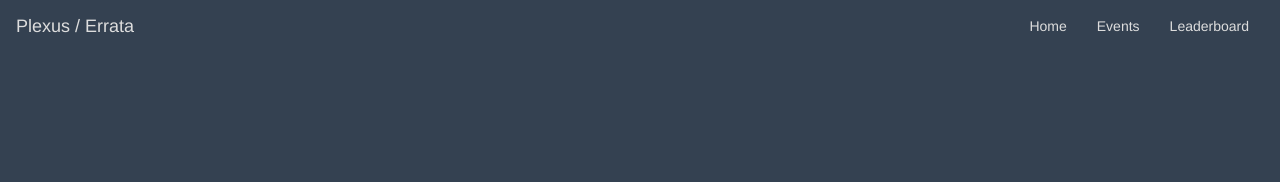
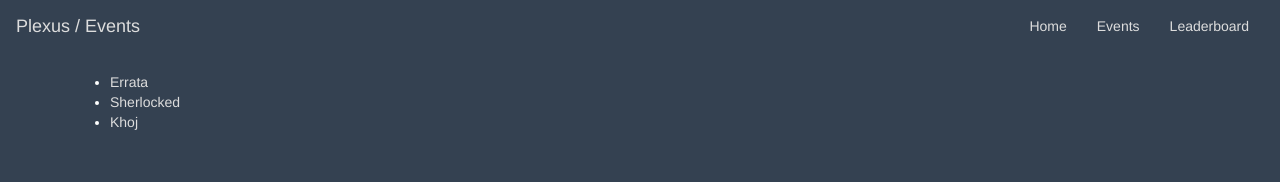
Before and after one commit to ncs-jss/plexus-17, a React (Create React App) app in the folder client/: page /events in a window 1280 px wide. Shown: the top 182 px of the page. Built offline with nearby package versions, Linux system fonts and the light colour scheme; no server answers.

Commit message:
breadcrumb added

```diff
--- a/client/src/components/App.js
+++ b/client/src/components/App.js
@@ -11,20 +11,24 @@ import '../common/css/base.css';
 import Header from './Header/Header';
 import Landing from './Landing';
 import Dashboard from './Dashboard/Dashboard';
+import Event from './Event/Event';
 
 class App extends Component {
+
   componentDidMount() {
     this.props.fetchUser();
   }
+
   render() {
     return (
       <div>
         <BrowserRouter>
           <div>
-            <Header />
+            <Route path="/" component={Header} />
             <div className="container">
               <Route exact path="/" component={Landing} />
-              <Route exact path="/dashboard" component={Dashboard} />
+              <Route path="/dashboard" component={Dashboard} />
+              <Route path="/events" component={Event} />
             </div>
           </div>
         </BrowserRouter>
--- a/client/src/components/Dashboard/Dashboard.js
+++ b/client/src/components/Dashboard/Dashboard.js
@@ -1,4 +1,5 @@
 import React, { Component } from 'react';
+import { Link } from 'react-router-dom';
 
 import styles from './Dashboard.css';
 
@@ -8,6 +9,7 @@ class Dashboard extends Component {
       <div className={styles.wrapper}>
         <div>Dashboard</div>
         <button className={`${styles.btn} btn btn-primary`}>Button</button>
+        <Link to="/">Home</Link>
       </div>
     );
   }
--- /dev/null
+++ b/client/src/components/Event/Event.js
@@ -0,0 +1,22 @@
+import React, { Component } from 'react';
+import { Link, Route } from 'react-router-dom';
+
+import EventItem from './EventItem/EventItem';
+
+class Event extends Component {
+    render() {
+      const { match } = this.props;
+      return (
+        <div>
+          <ul>
+            <li><Link to={`${match.url}/errata`}>Errata</Link></li>
+            <li><Link to={`${match.url}/sherlocked`}>Sherlocked</Link></li>
+            <li><Link to={`${match.url}/khoj`}>Khoj</Link></li>
+          </ul>
+          <Route path="/events" component={EventItem} />
+        </div>
+      )
+    }
+}
+
+export default Event;
--- /dev/null
+++ b/client/src/components/Event/EventItem/EventItem.js
@@ -0,0 +1,15 @@
+import React, { Component } from 'react';
+import { Route } from 'react-router-dom';
+
+class EventItem extends Component {
+    render() {
+      const { match } = this.props;
+      return (
+        <div>
+          <Route path={`${match.path}/:name`} render={({match}) =>( <div> <h3> {match.params.name} </h3></div>)}/>
+        </div>
+      );
+    }
+}
+
+export default EventItem;
--- a/client/src/components/Header/Header.js
+++ b/client/src/components/Header/Header.js
@@ -1,6 +1,6 @@
 import React, { Component } from 'react';
 import { connect } from 'react-redux';
-import { Link } from 'react-router-dom';
+import { Link, NavLink } from 'react-router-dom';
 
 import styles from './Header.css';
 import Logo from './Logo/Logo';
@@ -25,7 +25,6 @@ class Header extends Component {
   }
 
   renderAuthButton() {
-    console.log(this.props);
     switch (this.props.auth) {
       case null:
         return;
@@ -49,10 +48,10 @@ class Header extends Component {
   }
 
   renderNavLinks() {
-    return this.navLinks.map(({ text, url }) => {
+    return this.navLinks.map(({ text, url }, index) => {
       return (
-        <li key={url}>
-          <Link to={url}>{text}</Link>
+        <li key={index}>
+          <NavLink to={url}>{text}</NavLink>
         </li>
       );
     });
--- a/client/src/components/Header/Logo/Logo.js
+++ b/client/src/components/Header/Logo/Logo.js
@@ -1,19 +1,40 @@
 import React, { Component } from 'react';
+import { Route, Switch } from 'react-router-dom';
+
 
 import styles from './Logo.css';
 
 class Logo extends Component {
   componentDidMount() {}
 
-  renderContent() {
-    return <span className={styles.event}> / Errata</span>;
+  renderBreadCrumb() {
+    return (
+      <span>
+        <Switch>
+          <Route exact path="/" />
+          <Route render={() => {
+            return (
+              <span>
+                <span> / </span>
+                <Route exact path="/events" render={props => {
+                  return <span>Events</span>
+                }} />
+                <Route path="/events/:name" render={props => {
+                  return <span>{props.match.params.name}</span>
+                }}/>
+              </span>
+            );
+          }} />
+        </Switch>
+      </span>
+    );
   }
 
   render() {
     return (
       <div>
-        <span className={styles.logo}>Plexus</span>
-        {this.renderContent()}
+        <span className={styles.logo}>Plexus </span>
+        {this.renderBreadCrumb()}
       </div>
     );
   }
```
